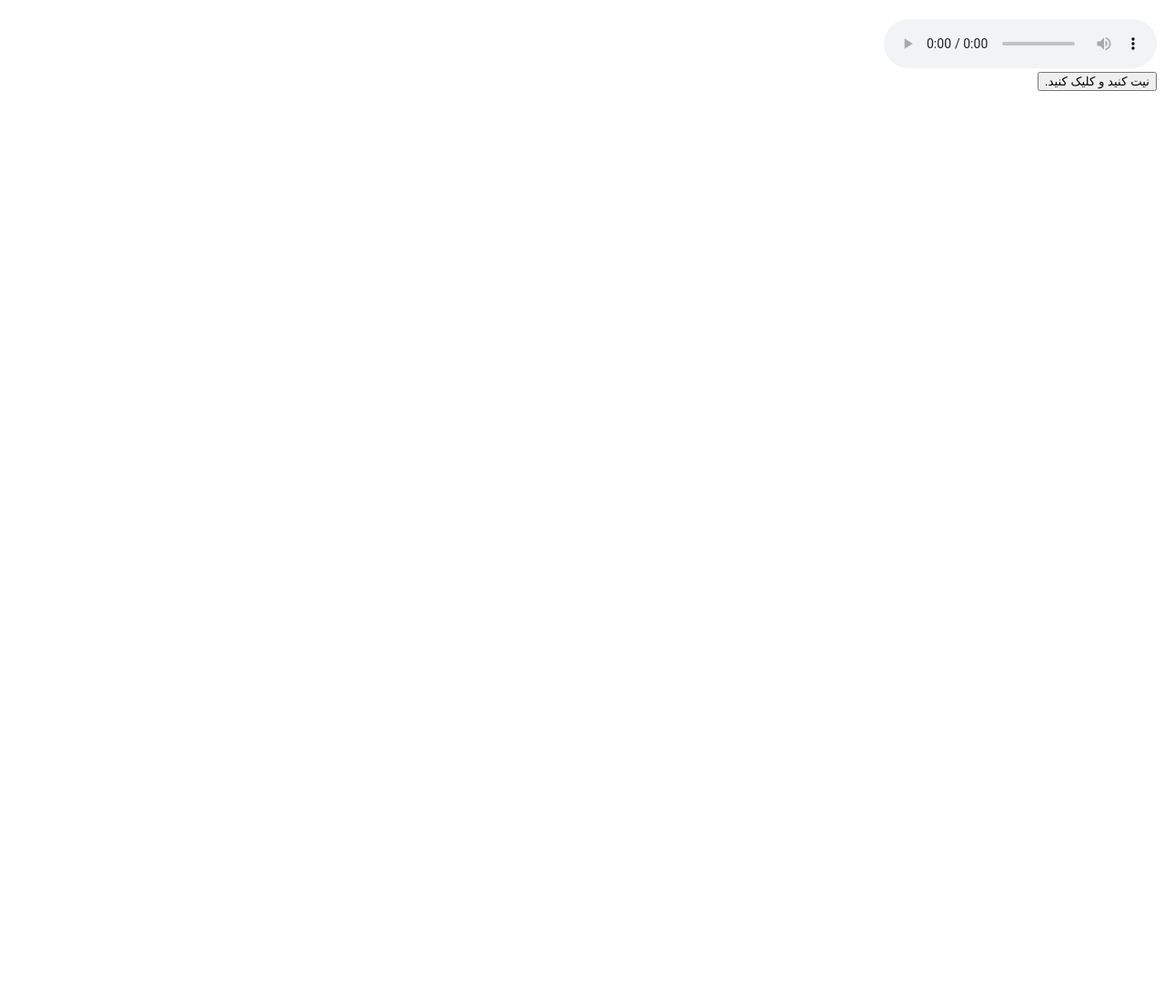
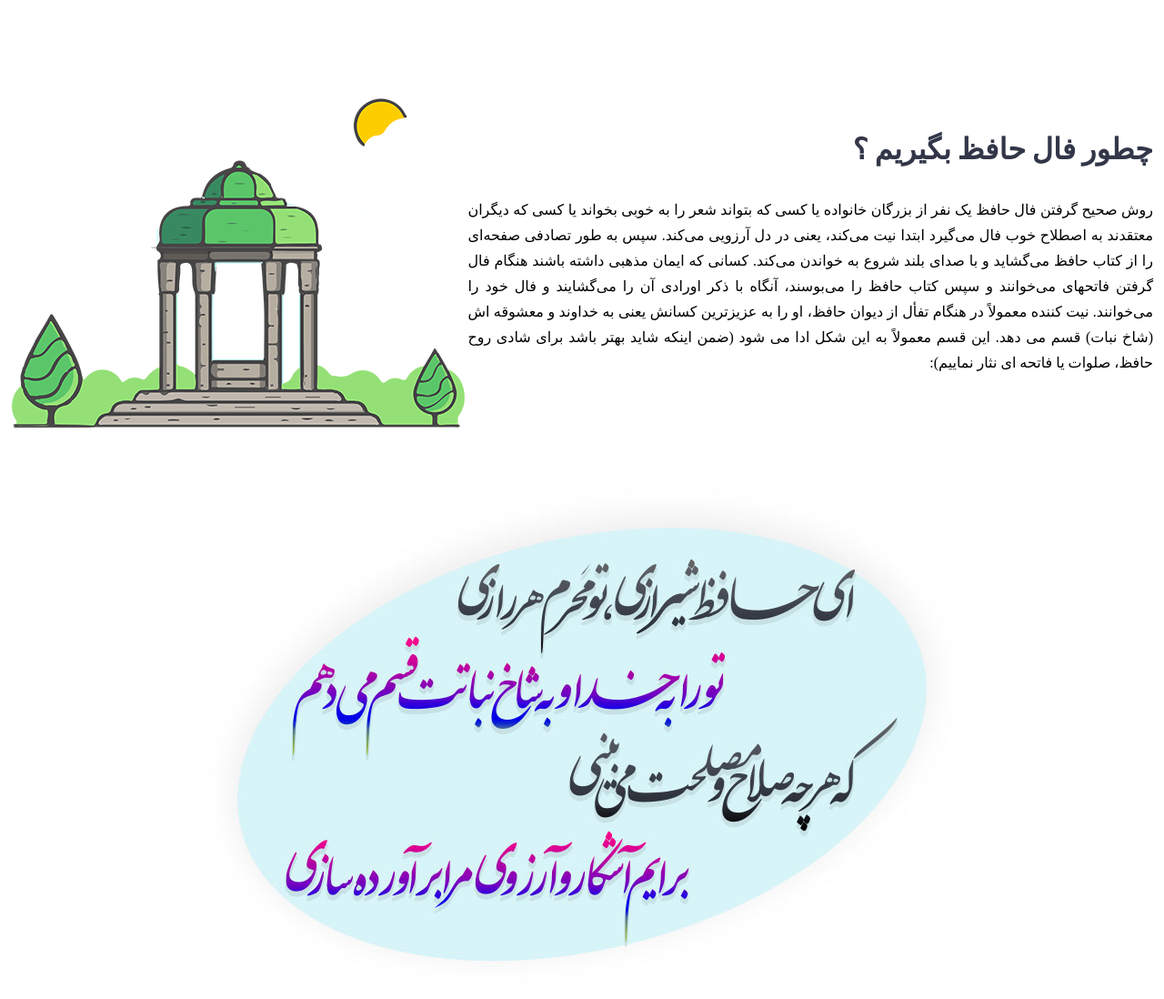
Before and after one commit to amiresp/hafez-faal, a website: page template/index.html in a window 1280 px wide. Shown: the top 1098 px of the page at 91% size. Before the commit the page ends 800 px from the top, so only its background shows below. Drawn offline with Linux system fonts and the light colour scheme; files that its build step writes are made by us from their sources; files whose address does not match are found by name.

Commit message:
chore(template and static routes)

```diff
--- a/package.json
+++ b/package.json
@@ -4,7 +4,7 @@
   "scripts": {
     "dev": "tsx watch src/index.ts",
     "sounds": "tsx watch src/downloadSources.ts",
-    "start": "node src/index",
+    "start": "npx tsc && node src/index",
     "stress": "npx tsc && node stressTest"
   },
   "dependencies": {
--- /dev/null
+++ b/public/css/main.css
@@ -0,0 +1,58 @@
+section {
+    display: flex;
+    align-items: center;
+    justify-content: space-between;
+    padding: 12px;
+    margin: 40px auto;
+}
+
+body {
+    margin: 0;
+}
+
+section h4 {
+    font-size: 2em;
+    word-spacing: -2px;
+    text-align: right;
+    font-family: Yekan_bold, Arial, sans-serif;
+    font-weight: 700;
+    margin-bottom: 25px;
+    color: #323648;
+}
+
+section .col-big {
+    width: 60%;
+    text-align: justify;
+    line-height: 1.75;
+}
+
+button.faal {
+    border: none !important;
+    background-color: #1894ff;
+    border-radius: 10px;
+    margin-top: 16px;
+    font-size: 1.8em;
+    padding: 16px;
+    word-spacing: -3px;
+    font-family: Yekan, Arial, sans-serif;
+    max-width: 100%;
+    color: #fff;
+    margin: 20px auto;
+    display: block;
+}
+
+img {
+    max-width: 100%;
+    display: block;
+    height: auto;
+}
+
+.center-image {
+    margin: 0 auto;
+}
+
+.fal-content {
+    margin: 0 auto;
+    max-width: 300px;
+    text-align: center;
+}
--- a/template/index.html
+++ b/template/index.html
@@ -5,6 +5,8 @@
     <meta charset="UTF-8">
     <meta name="viewport" content="width=device-width, initial-scale=1.0">
     <title>فال حافظ</title>
+    <meta name="robots" content="noindex">
+    <link rel="stylesheet" href="/static/css/main.css">
 </head>
 
 <body>
@@ -13,6 +15,30 @@
             direction: rtl;
         }
     </style>
+
+    <section>
+        <div class="col-big">
+            <h4>چطور فال حافظ بگیریم ؟</h4>
+            <p>
+                روش صحیح گرفتن فال حافظ
+                یک نفر از بزرگان خانواده یا کسی که بتواند شعر را به خوبی بخواند یا کسی که دیگران معتقدند به اصطلاح خوب
+                فال می‌گیرد ابتدا نیت می‌کند، یعنی در دل آرزویی می‌کند. سپس به طور تصادفی صفحه‌ای را از کتاب حافظ
+                می‌گشاید و با صدای بلند شروع به خواندن می‌کند. کسانی که ایمان مذهبی داشته باشند هنگام فال گرفتن فاتحهای
+                می‌خوانند و سپس کتاب حافظ را می‌بوسند، آنگاه با ذکر اورادی آن را می‌گشایند و فال خود را می‌خوانند.
+                نیت کننده معمولاً در هنگام تفأل از دیوان حافظ، او را به عزیزترین کسانش یعنی به خداوند و معشوقه اش (شاخ
+                نبات) قسم می دهد. این قسم معمولاً به این شکل ادا می شود (ضمن اینکه شاید بهتر باشد برای شادی روح حافظ،
+                صلوات یا فاتحه ای نثار نماییم):</p>
+        </div>
+
+        <div class="col-med">
+            <img src="/static/hafeziee.png" />
+        </div>
+    </section>
+
+    <section>
+        <img src="/static/pem.jpg" class="center-image" />
+    </section>
+
     <div class="fal-content">
         <h1></h1>
         <div class="org-content"></div>
@@ -37,7 +63,12 @@
             console.log(data);
             document.querySelector('h1').textContent = data.title;
             document.querySelector('.fal-content .org-content').innerHTML = data.content;
-            document.querySelector('.fal-content audio').setAttribute('src', data.src)
+            document.querySelector('.fal-content audio').setAttribute('src', data.src);
+            document.querySelector('.faal').setAttribute('disabled', true);
+
+            setTimeout(() => {
+                document.querySelector('.faal').removeAttribute('disabled');
+            }, 15000)
         })
     </script>
 </body>
```
Also changed, not shown: src/index.js (+44 -2 lines), src/index.ts (+8 -0 lines), public/hafeziee.png (added), public/pem.jpg (added).
